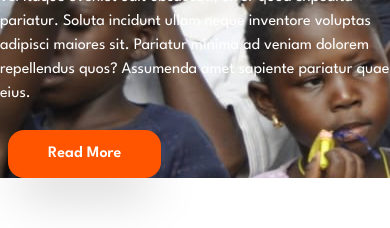
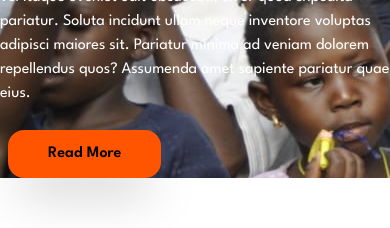
Before and after one commit to Kobby00/GGN, a Next.js app: page / in a window 390 px wide. Shown: the part 1800-2028 px from the top of the page. Built offline with nearby package versions, Linux system fonts and the light colour scheme.

Commit message:
color change

```diff
--- a/src/components/Charity.tsx
+++ b/src/components/Charity.tsx
@@ -20,7 +20,7 @@ export const Charity = () => {
             adipisci maiores sit. Pariatur minima ad veniam dolorem repellendus
             quos? Assumenda amet sapiente pariatur quae eius.
           </p>
-          <button className="bg-[#ff5400] rounded-2xl py-3 px-10 text-white font-semibold shadow-2xl ml-2">
+          <button className="bg-[#ff5400] rounded-2xl py-3 px-10 tx:text-black lg:text-white font-semibold shadow-2xl ml-2">
             Read More
           </button>
         </div>
```
